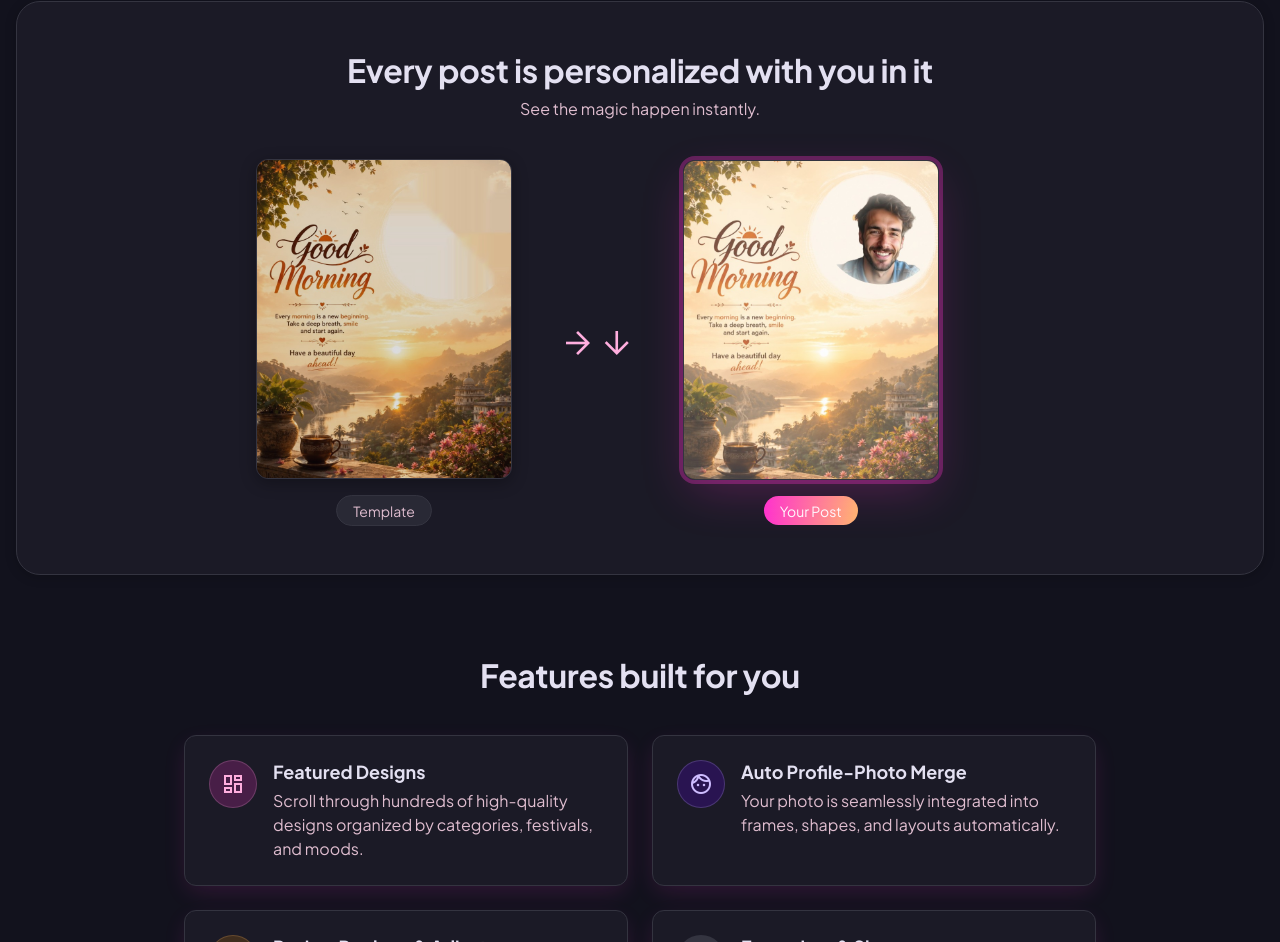
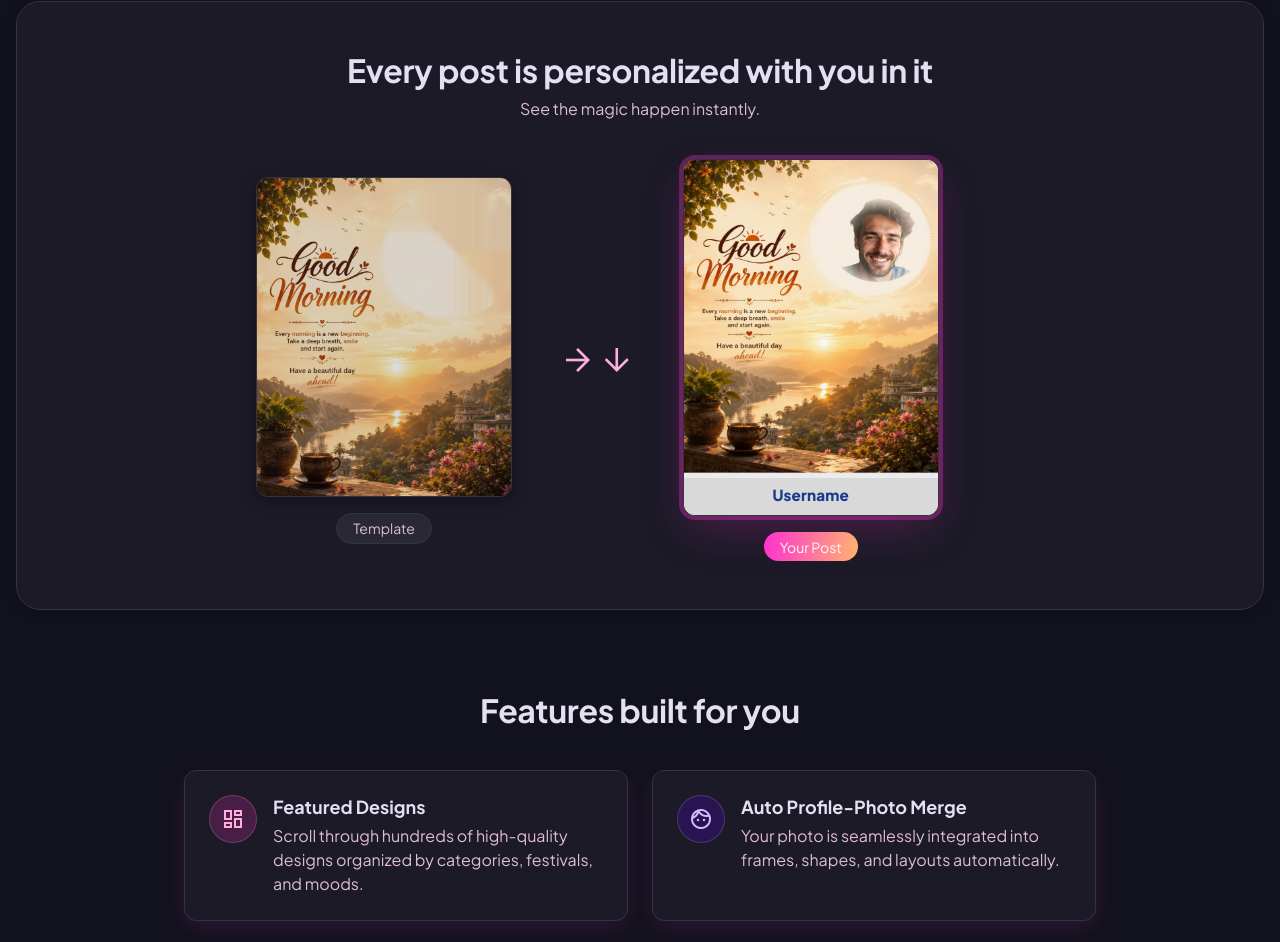
Before and after one commit to AtharvaShinde911/VibeLaunchPage, a website: page index.html in a window 1280 px wide. Shown: the part 1483-2425 px from the top of the page. Drawn offline with nearby package versions, Linux system fonts and the light colour scheme.

Commit message:
Demo images updated

```diff
--- a/assets/site.css
+++ b/assets/site.css
@@ -613,6 +613,36 @@ main {
   box-shadow: var(--shadow-lg);
   outline: 4px solid rgba(255, 52, 205, 0.3);
   outline-offset: 0;
+}
+
+.demo-edited-post {
+  display: flex;
+  flex-direction: column;
+  aspect-ratio: auto;
+  height: auto;
+  background: #d9d9d9;
+}
+
+.demo-edited-post > img {
+  width: 100%;
+  height: auto;
+  aspect-ratio: 4 / 5;
+  object-fit: cover;
+  object-position: center 18%;
+  opacity: 1;
+  transform: none;
+}
+
+.post-username {
+  margin: 0;
+  padding: 0.55rem 0.75rem 0.65rem;
+  background: #d9d9d9;
+  color: #1a3a8f;
+  font-weight: 800;
+  font-size: 0.95rem;
+  letter-spacing: 0.01em;
+  text-align: center;
+  line-height: 1.2;
 }
 
 .template-placeholder {
--- a/index.html
+++ b/index.html
@@ -6,7 +6,7 @@
   <title>Vibzee — Your photo in every design</title>
   <meta name="description" content="Browse curated posts and see yourself in every design — one tap to share on WhatsApp." />
   <meta name="theme-color" content="#12121d" />
-  <link rel="stylesheet" href="assets/site.css?v=20260902" />
+  <link rel="stylesheet" href="assets/site.css?v=20260902b" />
   <link rel="icon" href="assets/vibzee-icon.png" type="image/png" />
   <link rel="apple-touch-icon" href="assets/vibzee-icon.png" />
   <link rel="preconnect" href="https://fonts.googleapis.com" />
@@ -116,8 +116,9 @@
           <span class="material-symbols-outlined arrow-mobile">arrow_downward</span>
         </div>
         <div class="showcase-item">
-          <div class="showcase-card showcase-card-result">
-            <img class="demo-post-zoom" src="assets/good-morning-with-profile.jpg" alt="Good Morning with your photo" />
+          <div class="showcase-card showcase-card-result demo-edited-post">
+            <img src="assets/good-morning-post.jpg" alt="Good Morning post with your photo merged in" />
+            <p class="post-username">Username</p>
           </div>
           <span class="badge badge-gradient">Your Post</span>
         </div>
@@ -206,6 +207,6 @@
     </nav>
     <p class="muted">&copy; <span id="year"></span> Vibzee. Made with ❤️ for India.</p>
   </footer>
-  <script src="assets/site.js?v=20260902"></script>
+  <script src="assets/site.js?v=20260902b"></script>
 </body>
 </html>
```
Also changed, not shown: delete-account/index.html (+2 -2 lines), privacy/index.html (+2 -2 lines), terms/index.html (+2 -2 lines), assets/good-morning-post.jpg (added).
